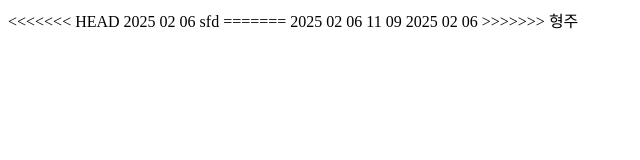
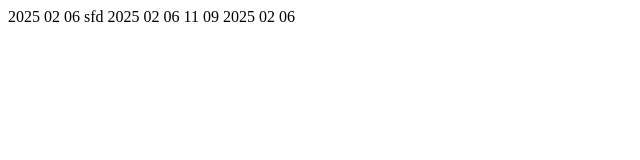
Before and after one commit to chally7/sangreen, a plain HTML site: page test10.html in a window 1280 px wide. Shown: the whole page, without its empty margins (0-640 px from the left). Drawn offline with Linux system fonts and the light colour scheme.

Commit message:
Update test10.html

```diff
--- a/test10.html
+++ b/test10.html
@@ -6,12 +6,9 @@
     <title>Document</title>
 </head>
 <body>
-<<<<<<< HEAD
     2025 02 06
 sfd
-=======
     2025 02 06 11 09
     2025 02 06
->>>>>>> 형주
 </body>
 </html>
```
